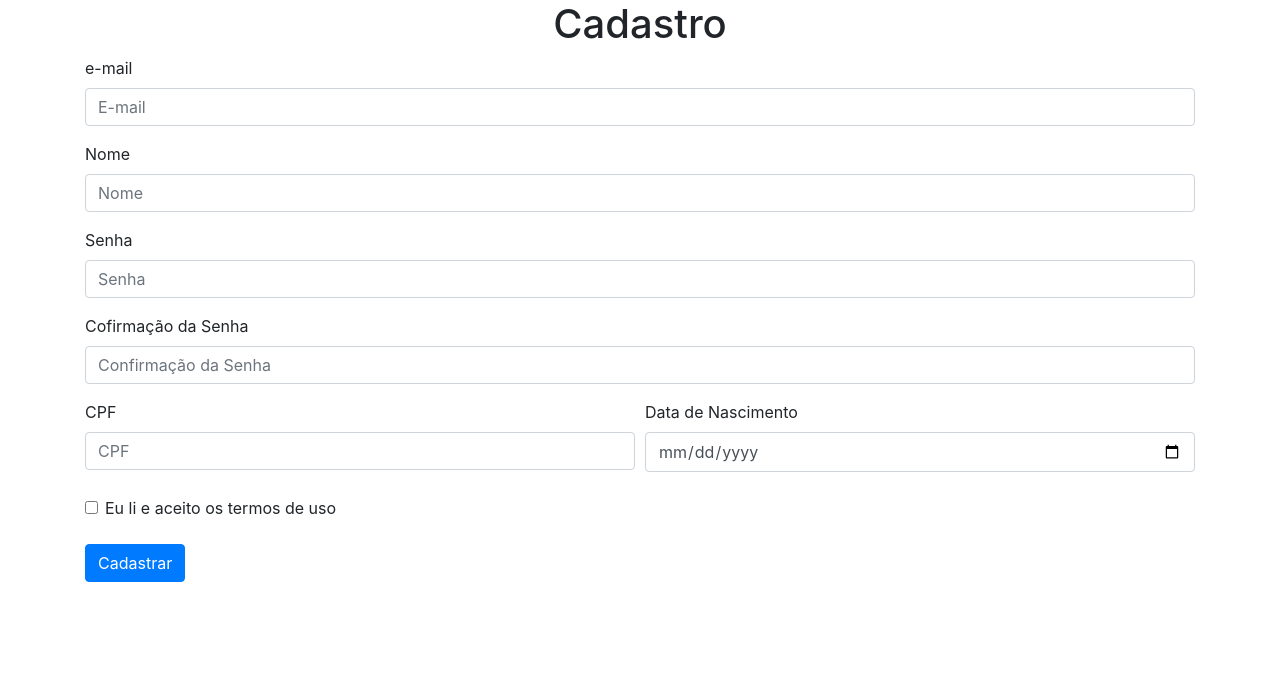
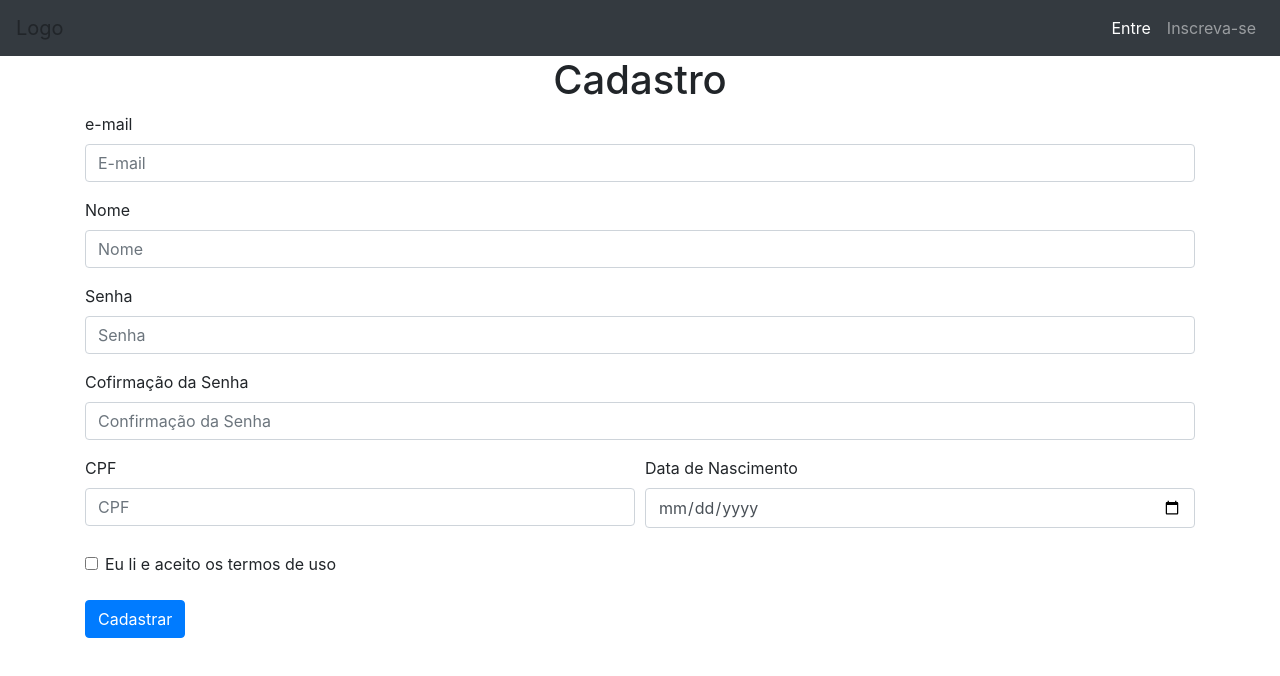
Before and after one commit to john-schmitz/dsgn, a plain HTML site: page Html/cadastro.html in a window 1280 px wide. Drawn offline with nearby package versions, Linux system fonts and the light colour scheme.

Commit message:
add o nav

```diff
--- a/Html/cadastro.html
+++ b/Html/cadastro.html
@@ -12,6 +12,23 @@
 </head>
 
 <body>
+    <nav class="navbar navbar-expand-lg navbar-dark bg-dark">
+        <a class="navbar-brand">Logo</a>
+        <button class="navbar-toggler" type="button" data-toggle="collapse" data-target="nav" aria-controls="navbarNav" aria-expanded="false"
+            aria-label="Toggle navigation">
+            <span class="navbar-toggler-icon"></span>
+        </button>
+        <div class="collapse navbar-collapse">
+            <ul class="navbar-nav ml-auto">
+                <li class="nav-item active">
+                    <a class="nav-link" href="#">Entre</a>
+                </li>
+                <li>
+                    <a class="nav-link">Inscreva-se</a>
+                </li>
+            </ul>
+        </div>
+    </nav>
     <div class="container">
         <h1 class="text-center">Cadastro</h1>
         <form>
@@ -43,10 +60,9 @@
             </div>
             <br>
             <div class="form-check">
-              <label class="form-check-label">
-                <input type="checkbox" class="form-check-input" name="checktermos" id="checktermos" value="">
-                Eu li e aceito os termos de uso
-              </label>
+                <label class="form-check-label">
+                    <input type="checkbox" class="form-check-input" name="checktermos" id="checktermos" value=""> Eu li e aceito os termos de uso
+                </label>
             </div>
             <br>
             <button type="submit" class="btn btn-primary">Cadastrar</button>
```
